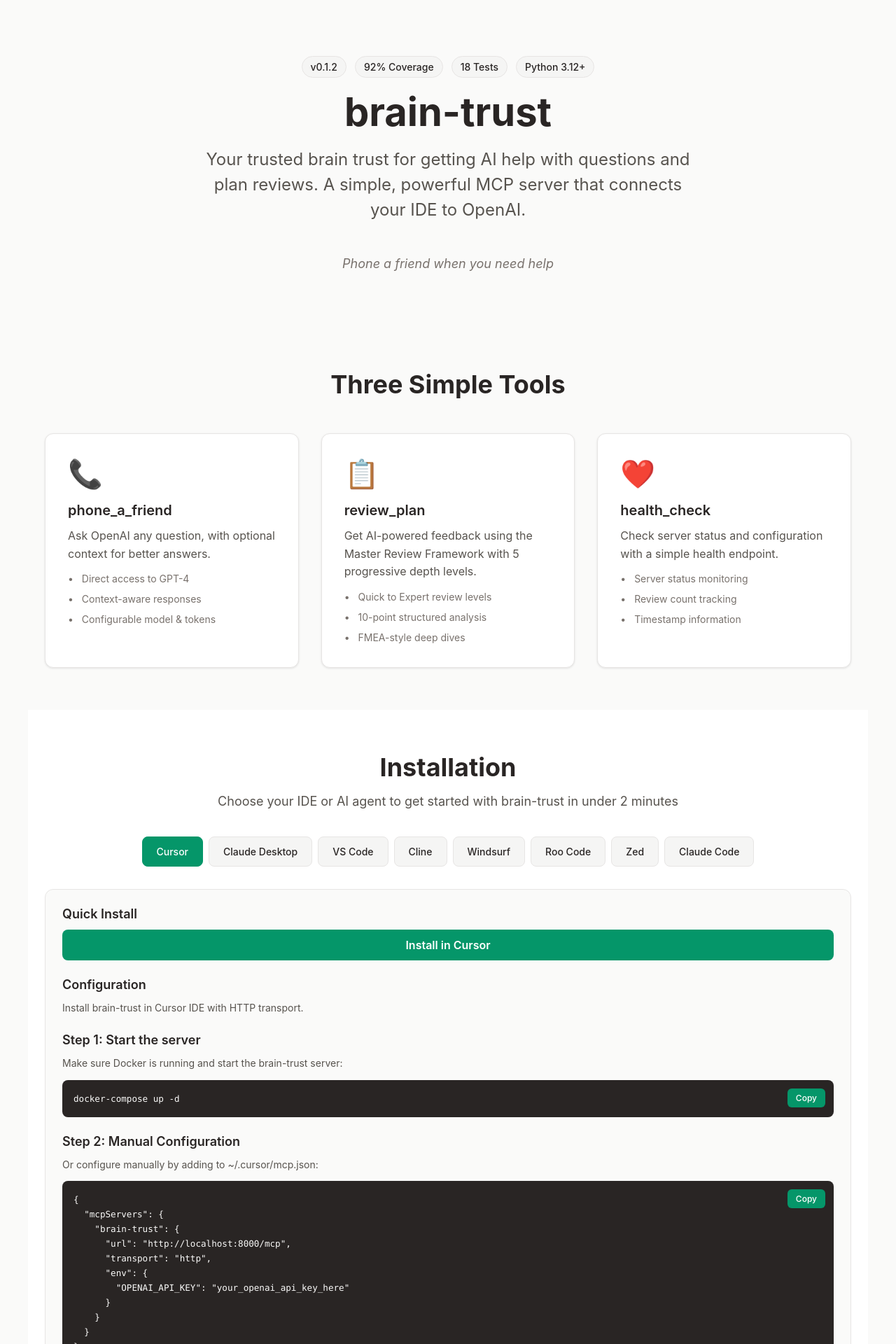
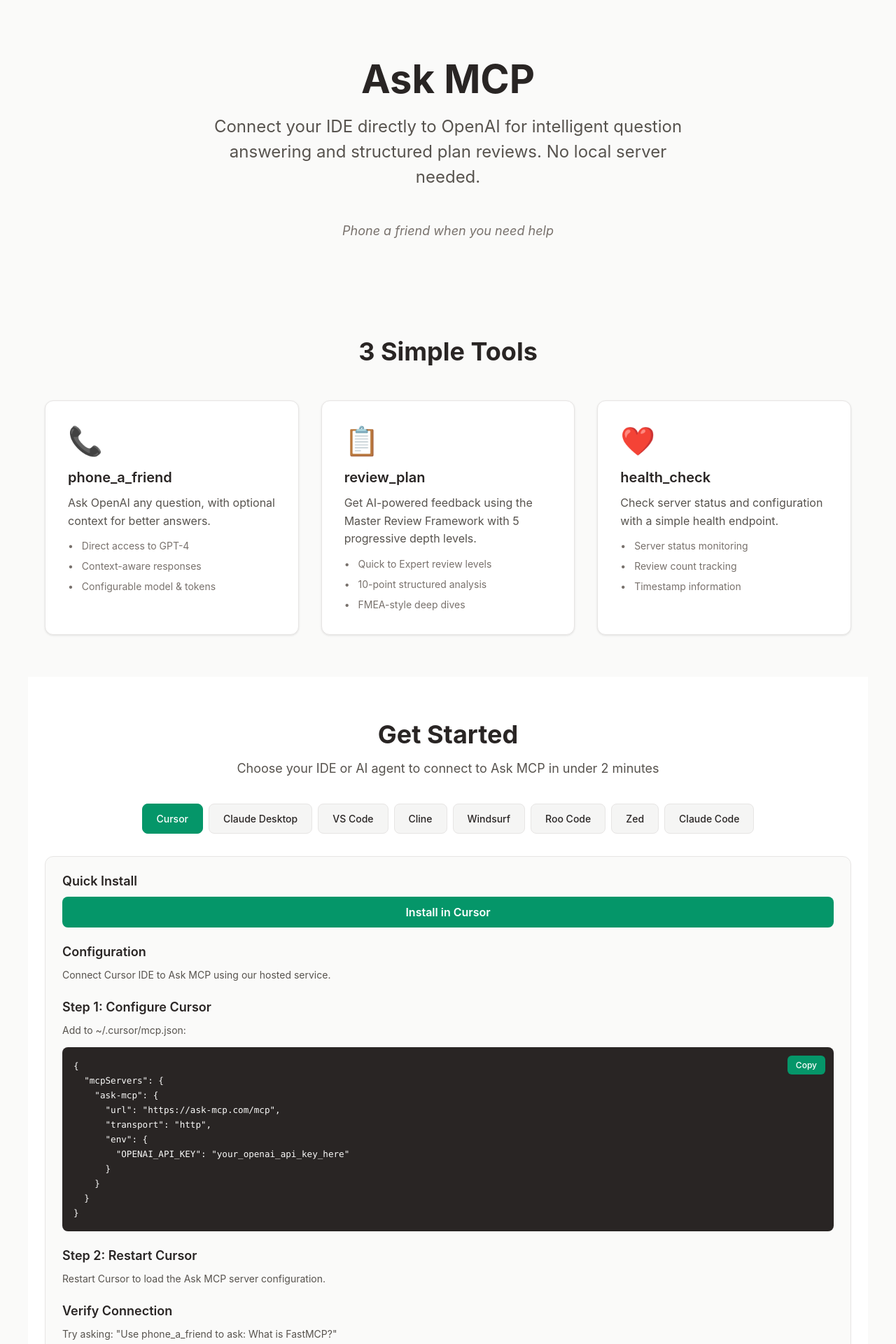
Before and after one commit to bernierllc/brain-trust-mcp, a React (Vite) app in the folder frontend/: page / in a window 1280 px wide. Shown: the top 1920 px of the page at 70% size. Built offline with nearby package versions, Linux system fonts and the light colour scheme.

Commit message:
Updated README.md

```diff
--- a/frontend/index.html
+++ b/frontend/index.html
@@ -3,12 +3,12 @@
   <head>
     <meta charset="UTF-8" />
     <meta name="viewport" content="width=device-width, initial-scale=1.0" />
-    <meta name="description" content="brain-trust - AI-Powered Q&A and Plan Review MCP Server. Connect Cursor to OpenAI for intelligent question answering and structured plan analysis." />
-    <meta name="keywords" content="MCP, Model Context Protocol, OpenAI, AI, Cursor, brain-trust, plan review" />
-    <meta property="og:title" content="brain-trust - AI-Powered MCP Server" />
-    <meta property="og:description" content="Your trusted brain trust for getting AI help with questions and plan reviews." />
+    <meta name="description" content="Ask MCP - Connect your IDE to OpenAI for intelligent question answering and structured plan analysis. No local server needed." />
+    <meta name="keywords" content="MCP, Model Context Protocol, OpenAI, AI, Cursor, Ask MCP, plan review, hosted MCP" />
+    <meta property="og:title" content="Ask MCP - Hosted OpenAI MCP Server" />
+    <meta property="og:description" content="Connect your IDE to OpenAI with no local installation required." />
     <meta property="og:type" content="website" />
-    <title>brain-trust - AI-Powered MCP Server</title>
+    <title>Ask MCP - Hosted OpenAI MCP Server</title>
   </head>
   <body>
     <div id="root"></div>
--- a/frontend/src/components/Features.jsx
+++ b/frontend/src/components/Features.jsx
@@ -37,7 +37,7 @@
 
   return (
     <div className="features-container">
-      <h2 className="features-title">Three Simple Tools</h2>
+      <h2 className="features-title">3 Simple Tools</h2>
 
       <div className="features-grid">
         {features.map((feature, index) => (
--- a/frontend/src/components/Hero.jsx
+++ b/frontend/src/components/Hero.jsx
@@ -4,18 +4,11 @@
 function Hero() {
   return (
     <div className="hero-container">
-      <div className="badge-container">
-        <span className="badge">v0.1.2</span>
-        <span className="badge">92% Coverage</span>
-        <span className="badge">18 Tests</span>
-        <span className="badge">Python 3.12+</span>
-      </div>
-
-      <h1 className="hero-title">brain-trust</h1>
+      <h1 className="hero-title">Ask MCP</h1>
 
       <p className="hero-subtitle">
-        Your trusted brain trust for getting AI help with questions and plan reviews.
-        A simple, powerful MCP server that connects your IDE to OpenAI.
+        Connect your IDE directly to OpenAI for intelligent question answering and
+        structured plan reviews. No local server needed.
       </p>
 
       <p className="hero-tagline">
--- a/frontend/src/components/Installation.jsx
+++ b/frontend/src/components/Installation.jsx
@@ -10,9 +10,9 @@
 
   return (
     <div className="install-container">
-      <h2 className="install-title">Installation</h2>
+      <h2 className="install-title">Get Started</h2>
       <p className="install-subtitle">
-        Choose your IDE or AI agent to get started with brain-trust in under 2 minutes
+        Choose your IDE or AI agent to connect to Ask MCP in under 2 minutes
       </p>
 
       <div className="platform-tabs">
@@ -60,10 +60,10 @@
         ))}
 
         <div className="config-section">
-          <h3 className="config-title">Verify Installation</h3>
+          <h3 className="config-title">Verify Connection</h3>
           <p className="config-description">
             {config.verification ||
-             'Make sure the server is running and try calling one of the tools from your IDE.'}
+             'Try calling one of the tools from your IDE to verify the connection.'}
           </p>
         </div>
       </div>
--- a/frontend/src/components/InteractiveDemo.jsx
+++ b/frontend/src/components/InteractiveDemo.jsx
@@ -78,9 +78,9 @@
 
   return (
     <div className="demo-container">
-      <h2 className="demo-title">Interactive Demo</h2>
+      <h2 className="demo-title">Try It Now</h2>
       <p className="demo-subtitle">
-        Try brain-trust right now without any installation
+        Test Ask MCP instantly in your browser
       </p>
 
       <div className="demo-tabs">
--- a/frontend/src/components/WhyBrainTrust.jsx
+++ b/frontend/src/components/WhyBrainTrust.jsx
@@ -4,19 +4,19 @@
 function WhyBrainTrust() {
   return (
     <div className="why-container">
-      <h2 className="why-title">Why brain-trust?</h2>
+      <h2 className="why-title">Why Ask MCP?</h2>
 
       <div className="benefit-grid">
         <div className="benefit-card">
           <h3 className="benefit-title">Simple</h3>
           <div className="benefit-items">
             <div className="benefit-item">
-              <strong>Only 3 tools</strong>
+              <strong>3 simple tools</strong>
               <p>No complex setup or overwhelming options. Just three focused tools that solve real problems.</p>
             </div>
             <div className="benefit-item">
-              <strong>Clear documentation</strong>
-              <p>Comprehensive guides and examples to get you started in minutes.</p>
+              <strong>No local server needed</strong>
+              <p>Connect directly to our hosted service. No Docker, no installation, no maintenance.</p>
             </div>
             <div className="benefit-item">
               <strong>Easy integration</strong>
@@ -68,8 +68,8 @@
           <div className="stat-label">Simple Tools</div>
         </div>
         <div className="stat-card">
-          <div className="stat-number">92%</div>
-          <div className="stat-label">Test Coverage</div>
+          <div className="stat-number">0</div>
+          <div className="stat-label">Installation Required</div>
         </div>
         <div className="stat-card">
           <div className="stat-number">5</div>
@@ -77,7 +77,7 @@
         </div>
         <div className="stat-card">
           <div className="stat-number">8+</div>
-          <div className="stat-label">IDE Support</div>
+          <div className="stat-label">IDEs Supported</div>
         </div>
       </div>
     </div>
--- a/frontend/src/data/installConfigs.js
+++ b/frontend/src/data/installConfigs.js
@@ -1,21 +1,16 @@
 export const installConfigs = {
   cursor: {
     name: 'Cursor',
-    description: 'Install brain-trust in Cursor IDE with HTTP transport.',
-    installButton: 'https://cursor.com/en/install-mcp?name=brain-trust&config=eyJ1cmwiOiAiaHR0cDovL2xvY2FsaG9zdDo4MDAwL21jcCIsICJ0cmFuc3BvcnQiOiAiaHR0cCIsICJlbnYiOiB7Ik9QRU5BSV9BUElfS0VZIjogInlvdXJfb3BlbmFpX2FwaV9rZXlfaGVyZSJ9fQ==',
+    description: 'Connect Cursor IDE to Ask MCP using our hosted service.',
+    installButton: 'https://cursor.com/en/install-mcp?name=ask-mcp&config=eyJ1cmwiOiAiaHR0cHM6Ly9hc2stbWNwLmNvbS9tY3AiLCAidHJhbnNwb3J0IjogImh0dHAiLCAiZW52IjogeyJPUEVOQUlfQVBJX0tFWSI6ICJ5b3VyX29wZW5haV9hcGlfa2V5X2hlcmUifX0=',
     steps: [
       {
-        title: 'Start the server',
-        description: 'Make sure Docker is running and start the brain-trust server:',
-        code: 'docker-compose up -d',
-      },
-      {
-        title: 'Manual Configuration',
-        description: 'Or configure manually by adding to ~/.cursor/mcp.json:',
+        title: 'Configure Cursor',
+        description: 'Add to ~/.cursor/mcp.json:',
         code: `{
   "mcpServers": {
-    "brain-trust": {
-      "url": "http://localhost:8000/mcp",
+    "ask-mcp": {
+      "url": "https://ask-mcp.com/mcp",
       "transport": "http",
       "env": {
         "OPENAI_API_KEY": "your_openai_api_key_here"
@@ -26,7 +21,7 @@
       },
       {
         title: 'Restart Cursor',
-        description: 'Restart Cursor to load the new MCP server configuration.',
+        description: 'Restart Cursor to load the Ask MCP server configuration.',
       },
     ],
     verification: 'Try asking: "Use phone_a_friend to ask: What is FastMCP?"',
@@ -34,20 +29,15 @@
 
   claude_desktop: {
     name: 'Claude Desktop',
-    description: 'Install brain-trust in Claude Desktop with HTTP transport.',
+    description: 'Connect Claude Desktop to Ask MCP using our hosted service.',
     steps: [
-      {
-        title: 'Start the server',
-        description: 'Make sure Docker is running and start the brain-trust server:',
-        code: 'docker-compose up -d',
-      },
       {
         title: 'Configure Claude Desktop',
         description: 'Add to ~/Library/Application Support/Claude/claude_desktop_config.json (Mac) or %APPDATA%/Claude/claude_desktop_config.json (Windows):',
         code: `{
   "mcpServers": {
-    "brain-trust": {
-      "url": "http://localhost:8000/mcp",
+    "ask-mcp": {
+      "url": "https://ask-mcp.com/mcp",
       "transport": "http",
       "env": {
         "OPENAI_API_KEY": "your_openai_api_key_here"
@@ -58,32 +48,27 @@
       },
       {
         title: 'Restart Claude Desktop',
-        description: 'Restart Claude Desktop to load the MCP server.',
+        description: 'Restart Claude Desktop to load the Ask MCP server.',
       },
     ],
-    verification: 'The brain-trust tools should appear in the Claude Desktop interface.',
+    verification: 'The Ask MCP tools should appear in the Claude Desktop interface.',
   },
 
   vscode: {
     name: 'VS Code',
-    description: 'Install brain-trust in VS Code using the MCP extension.',
+    description: 'Connect VS Code to Ask MCP using the MCP extension and our hosted service.',
     steps: [
       {
         title: 'Install MCP Extension',
         description: 'Install the Model Context Protocol extension from the VS Code marketplace.',
       },
       {
-        title: 'Start the server',
-        description: 'Make sure Docker is running and start the brain-trust server:',
-        code: 'docker-compose up -d',
-      },
-      {
         title: 'Configure MCP Extension',
         description: 'Add to .vscode/mcp.json in your workspace:',
         code: `{
   "mcpServers": {
-    "brain-trust": {
-      "url": "http://localhost:8000/mcp",
+    "ask-mcp": {
+      "url": "https://ask-mcp.com/mcp",
       "transport": "http",
       "env": {
         "OPENAI_API_KEY": "your_openai_api_key_here"
@@ -93,25 +78,20 @@
 }`,
       },
     ],
-    verification: 'Check the MCP extension panel to see if brain-trust is connected.',
+    verification: 'Check the MCP extension panel to see if Ask MCP is connected.',
   },
 
   cline: {
     name: 'Cline',
-    description: 'Install brain-trust in Cline with HTTP transport.',
+    description: 'Connect Cline to Ask MCP using our hosted service.',
     steps: [
-      {
-        title: 'Start the server',
-        description: 'Make sure Docker is running and start the brain-trust server:',
-        code: 'docker-compose up -d',
-      },
       {
         title: 'Configure Cline',
         description: 'Add to Cline MCP settings:',
         code: `{
   "mcpServers": {
-    "brain-trust": {
-      "url": "http://localhost:8000/mcp",
+    "ask-mcp": {
+      "url": "https://ask-mcp.com/mcp",
       "transport": "http",
       "env": {
         "OPENAI_API_KEY": "your_openai_api_key_here"
@@ -121,25 +101,20 @@
 }`,
       },
     ],
-    verification: 'The brain-trust tools should be available in Cline.',
+    verification: 'The Ask MCP tools should be available in Cline.',
   },
 
   windsurf: {
     name: 'Windsurf',
-    description: 'Install brain-trust in Windsurf IDE with HTTP transport.',
+    description: 'Connect Windsurf IDE to Ask MCP using our hosted service.',
     steps: [
-      {
-        title: 'Start the server',
-        description: 'Make sure Docker is running and start the brain-trust server:',
-        code: 'docker-compose up -d',
-      },
       {
         title: 'Configure Windsurf',
         description: 'Add to Windsurf MCP configuration:',
         code: `{
   "mcpServers": {
-    "brain-trust": {
-      "url": "http://localhost:8000/mcp",
+    "ask-mcp": {
+      "url": "https://ask-mcp.com/mcp",
       "transport": "http",
       "env": {
         "OPENAI_API_KEY": "your_openai_api_key_here"
@@ -149,25 +124,20 @@
 }`,
       },
     ],
-    verification: 'Check Windsurf MCP panel for brain-trust connection.',
+    verification: 'Check Windsurf MCP panel for Ask MCP connection.',
   },
 
   roo_code: {
     name: 'Roo Code',
-    description: 'Install brain-trust in Roo Code with HTTP transport.',
+    description: 'Connect Roo Code to Ask MCP using our hosted service.',
     steps: [
-      {
-        title: 'Start the server',
-        description: 'Make sure Docker is running and start the brain-trust server:',
-        code: 'docker-compose up -d',
-      },
       {
         title: 'Configure Roo Code',
         description: 'Add to Roo Code MCP settings:',
         code: `{
   "mcpServers": {
-    "brain-trust": {
-      "url": "http://localhost:8000/mcp",
+    "ask-mcp": {
+      "url": "https://ask-mcp.com/mcp",
       "transport": "http",
       "env": {
         "OPENAI_API_KEY": "your_openai_api_key_here"
@@ -177,25 +147,20 @@
 }`,
       },
     ],
-    verification: 'brain-trust tools should appear in Roo Code.',
+    verification: 'Ask MCP tools should appear in Roo Code.',
   },
 
   zed: {
     name: 'Zed',
-    description: 'Install brain-trust in Zed editor with HTTP transport.',
+    description: 'Connect Zed editor to Ask MCP using our hosted service.',
     steps: [
-      {
-        title: 'Start the server',
-        description: 'Make sure Docker is running and start the brain-trust server:',
-        code: 'docker-compose up -d',
-      },
       {
         title: 'Configure Zed',
         description: 'Add to Zed MCP configuration:',
         code: `{
   "mcpServers": {
-    "brain-trust": {
-      "url": "http://localhost:8000/mcp",
+    "ask-mcp": {
+      "url": "https://ask-mcp.com/mcp",
       "transport": "http",
       "env": {
         "OPENAI_API_KEY": "your_openai_api_key_here"
@@ -205,25 +170,20 @@
 }`,
       },
     ],
-    verification: 'Verify brain-trust is loaded in Zed MCP panel.',
+    verification: 'Verify Ask MCP is loaded in Zed MCP panel.',
   },
 
   claude_code: {
     name: 'Claude Code',
-    description: 'Install brain-trust in Claude Code CLI with HTTP transport.',
+    description: 'Connect Claude Code CLI to Ask MCP using our hosted service.',
     steps: [
-      {
-        title: 'Start the server',
-        description: 'Make sure Docker is running and start the brain-trust server:',
-        code: 'docker-compose up -d',
-      },
       {
         title: 'Configure Claude Code',
         description: 'Add to Claude Code configuration:',
         code: `{
   "mcpServers": {
-    "brain-trust": {
-      "url": "http://localhost:8000/mcp",
+    "ask-mcp": {
+      "url": "https://ask-mcp.com/mcp",
       "transport": "http",
       "env": {
         "OPENAI_API_KEY": "your_openai_api_key_here"
@@ -233,6 +193,6 @@
 }`,
       },
     ],
-    verification: 'brain-trust tools should be available in Claude Code CLI.',
+    verification: 'Ask MCP tools should be available in Claude Code CLI.',
   },
 }
```
Also changed, not shown: 1 other file (tests, documents, lock files or other folders).
